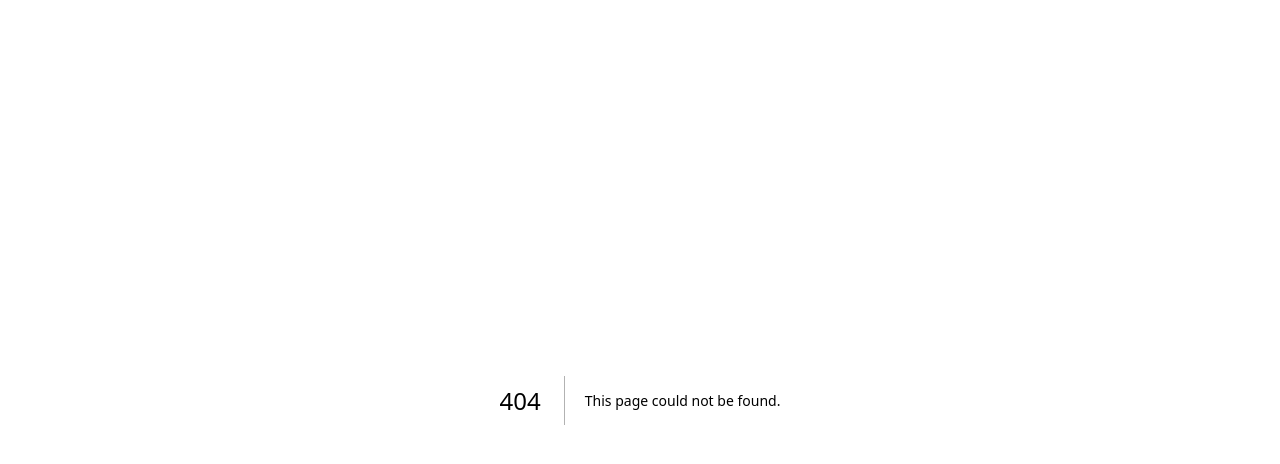
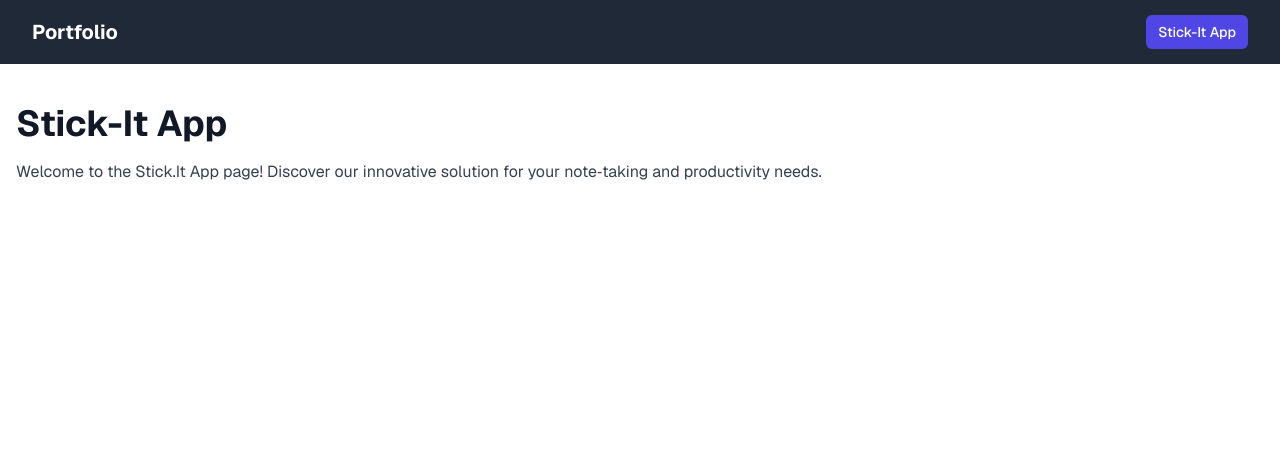
Before and after one commit to lr101/portfolio, a Next.js app: page /stick-it-map in a window 1280 px wide. Before the commit this address had no page. Shown: the top 464 px of the page. Built offline with nearby package versions, Linux system fonts and the light colour scheme.

Commit message:
Noooo clue what Im doing :::::::::::)

```diff
--- a/src/app/layout.tsx
+++ b/src/app/layout.tsx
@@ -2,6 +2,7 @@
 
 import { GeistSans } from "geist/font/sans";
 import { type Metadata } from "next";
+import TopNav from "~/components/TopNav";
 
 export const metadata: Metadata = {
   title: "Create T3 App",
@@ -14,7 +15,10 @@
 }: Readonly<{ children: React.ReactNode }>) {
   return (
     <html lang="en" className={`${GeistSans.variable}`}>
-      <body>{children}</body>
+      <body>
+        <TopNav />
+        {children}
+        </body>
     </html>
   );
 }
--- a/src/app/page.tsx
+++ b/src/app/page.tsx
@@ -1,15 +1,15 @@
-import Link from "next/link";
-import ProjectCards from "~/components/ProjectCard";
+import ProjectCards from "~/components/ProjectCards";
+import TopNav from "~/components/TopNav";
 
 export default function HomePage() {
   return (
     <main className="flex min-h-screen flex-col items-center justify-center bg-gradient-to-b from-[#2e026d] to-[#15162c] text-white">
       <div className="container flex flex-col items-center justify-center gap-12 px-4 py-16">
         <h1 className="text-5xl font-extrabold tracking-tight text-white sm:text-[5rem]">
-          Hi, I'm Lukas.<br></br> I call myself  <span className="text-[hsl(280,100%,70%)]">LR-Projects</span>
+          Hi, I'm Lukas.<br /> I call myself <span className="text-[hsl(280,100%,70%)]">LR-Projects</span>
         </h1>
 
-        <section className="w-full max-w-4xl">
+        <section className="w-full max-w-4xl" id="about-me">
           <h2 className="mb-6 text-3xl font-bold text-[hsl(280,100%,70%)]">About Me</h2>
           <p className="mb-8 text-lg leading-relaxed">
             I'm a passionate developer focused on creating elegant solutions to complex problems.
@@ -17,12 +17,12 @@
           </p>
         </section>
 
-        <section className="w-full max-w-4xl">
+        <section className="w-full max-w-4xl" id="projects">
           <h2 className="mb-6 text-3xl font-bold text-[hsl(280,100%,70%)]">Projects</h2>
           <ProjectCards />
         </section>
 
-        <section className="w-full max-w-4xl">
+        <section className="w-full max-w-4xl" id="skills">
           <h2 className="mb-6 text-3xl font-bold text-[hsl(280,100%,70%)]">Skills</h2>
           <div className="flex flex-wrap gap-4">
             <span className="rounded-full bg-white/10 px-4 py-2">TypeScript</span>
--- /dev/null
+++ b/src/app/stick-it-map/page.tsx
@@ -0,0 +1,13 @@
+import TopNav from "~/components/TopNav";
+
+
+export default function StickItAppPage() {
+  return (
+    <main className="max-w-7xl mx-auto px-4 py-10">
+      <h1 className="text-4xl font-bold text-gray-900">Stick-It App</h1>
+      <p className="mt-4 text-gray-700">
+        Welcome to the Stick.It App page! Discover our innovative solution for your note‑taking and productivity needs.
+      </p>
+    </main>
+  );
+}
--- a/src/components/ProjectCard.tsx
+++ b/src/components/ProjectCards.tsx
@@ -13,20 +13,22 @@
       ) : (
         <div className="grid grid-cols-1 gap-4 sm:grid-cols-2 lg:grid-cols-3">
           {projects.map((project: any) => (
-            <div
+            <a
+              href={project.link}
               key={project.id}
-              className="rounded-lg border border-white/20 p-6 transition-transform hover:scale-105"
+              className="rounded-lg border border-white/20 p-6 transition-transform hover:scale-105 block"
             >
               {project.image && (
                 <img
                   src={project.image}
+
                   alt={`${project.title} image`}
                   className="mb-4 rounded"
                 />
               )}
               <h3 className="mb-2 text-xl font-bold">{project.title}</h3>
               <p className="text-gray-300">{project.description}</p>
-            </div>
+            </a>
           ))}
         </div>
       )}
--- /dev/null
+++ b/src/components/TopNav.tsx
@@ -0,0 +1,24 @@
+"use client";
+
+import Link from "next/link";
+
+
+export default function TopNav() {
+  return (
+    <header className="bg-gray-800">
+      <nav className="mx-auto px-4 sm:px-6 lg:px-8 flex items-center justify-between h-16">
+        <div className="flex items-center space-x-8">
+          <h1 className="text-white font-bold text-xl"><Link href="/">Portfolio</Link></h1>
+        </div>
+        <div>
+          <Link
+            href="/stick-it-map"
+            className="bg-indigo-600 text-white hover:bg-indigo-500 px-3 py-2 rounded-md text-sm font-medium"
+          >
+            Stick-It App
+          </Link>
+        </div>
+      </nav>
+    </header>
+  );
+}
--- a/src/server/db/schema.ts
+++ b/src/server/db/schema.ts
@@ -27,6 +27,7 @@
     title: varchar("title", { length: 256 }).notNull(),
     description: varchar("description", { length: 1000 }).notNull(),
     image: varchar("image", { length: 512 }),
+    link: varchar("link", { length: 512 }),
     createdAt: timestamp("created_at", { withTimezone: true })
       .default(sql`CURRENT_TIMESTAMP`)
       .notNull(),
```
